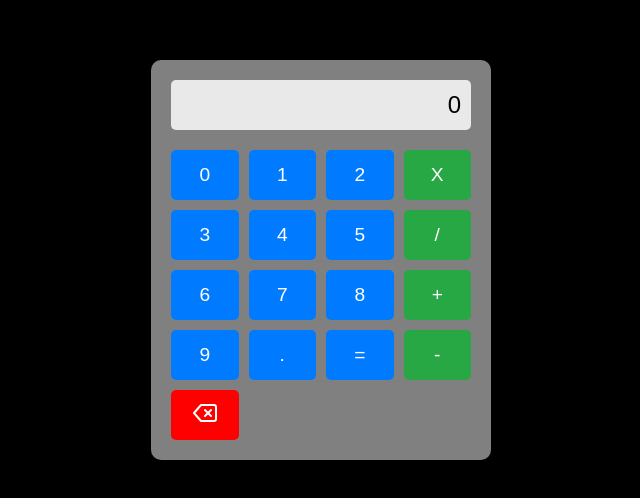
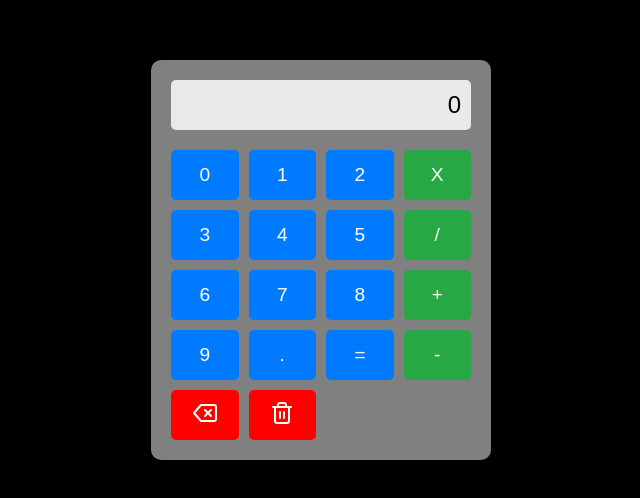
Before and after one commit to AgustinLandeira/Calculadora-basica, a React (Vite) app in the folder calculadoraNormal/: page / in a window 1280 px wide. Shown: the part 140-638 px from the top of the page, without its empty margins (319-959 px from the left). Built offline with nearby package versions, Linux system fonts and the light colour scheme.

Commit message:
feat:haciendo logica para borrar todos los numeros

```diff
--- a/calculadoraNormal/src/App.jsx
+++ b/calculadoraNormal/src/App.jsx
@@ -52,20 +52,38 @@ const Operators = ({numberPassed,updateDisplay}) =>{
 
 }
 
-const Deleter = ({drop}) =>{
+const Deleter = ({drop,dropAll}) =>{
 
-  const handleClick = () =>{
+  const handleClickDelete = () =>{
 
     drop()
 
   }
 
+  const handleClickDeleteAll = () =>{
+    dropAll();
+  }
+
   return (
 
-    <button className="delete" onClick={handleClick}
-            type="button" id="calc_back" aria-label="retroceder 1"><svg xmlns="http://www.w3.org/2000/svg"
-            width="24" height="24" viewBox="0 0 24 24" fill="none" stroke="currentColor" strokeWidth="2" strokeLinecap="round" strokeLinejoin="round"
+    <>
+
+    <button className="delete" onClick={handleClickDelete}
+            type="button" id="calc_back"><svg xmlns="http://www.w3.org/2000/svg"
+            width="24" height="24"  fill="none" stroke="currentColor" strokeWidth="2" strokeLinecap="round" strokeLinejoin="round"
             ><path d="M21 4H8l-7 8 7 8h13a2 2 0 0 0 2-2V6a2 2 0 0 0-2-2z"></path><line x1="18" y1="9" x2="12" y2="15"></line><line x1="12" y1="9" x2="18" y2="15"></line></svg></button>
+
+
+    <button className='delete' onClick={handleClickDeleteAll}  type="button" ><svg xmlns="http://www.w3.org/2000/svg" width="24" height="24"
+    fill="none" stroke="currentColor" strokeWidth="2" strokeLinecap="round" strokeLinejoin="round" >
+      <polyline points="3 6 5 6 21 6"></polyline><path d="M19 6v14a2 2 0 0 1-2 2H7a2 2 0 0 1-2-2V6m3 0V4a2 2 0 0 1 2-2h4a2 2 0 0 1 2 2v2"></path>
+      <line x1="10" y1="11" x2="10" y2="17"></line><line x1="14" y1="11" x2="14" y2="17"></line></svg></button>
+
+
+
+    </>
+
+
 
   )
 }
@@ -85,6 +103,15 @@ const keys = Array(12).fill().map((__,index) => {
 
 function App() {
 
+  const [result,setResult] = useState("0")
+  let [number,setNumber] = useState("")
+
+  const dropAll = () =>{
+
+    setResult(0)
+    setNumber("")
+  }
+
   const drop = () =>{
 
     let stringNumber ="";
@@ -97,15 +124,6 @@ function App() {
 
     list.pop();
 
-    // for(let number of list){
-
-    //   if(number == numberEleminated){
-
-    //     list.drop(number)
-
-
-    //   }
-    // }
     const lastNumber = list.join("")
 
     setNumber(lastNumber)
@@ -160,9 +178,6 @@ function App() {
     setResult(newNumber)
   }
 
-  const [result,setResult] = useState("0")
-  let [number,setNumber] = useState("")
-
   return (
     <>
     <div className="calculator">
@@ -181,7 +196,7 @@ function App() {
 
             { index === "=" &&
 
-            <Deleter drop={drop}></Deleter>
+            <Deleter drop={drop} dropAll={dropAll}></Deleter>
 
 
             }
--- a/calculadoraNormal/src/index.css
+++ b/calculadoraNormal/src/index.css
@@ -50,22 +50,6 @@ button:hover {
   background: #0056b3;
 }
 
-button.clear {
-  background: #ff5f5f;
-}
-
-button.clear:hover {
-  background: #d94040;
-}
-
-button.equal {
-  background: #28a745;
-}
-
-button.equal:hover {
-  background: #1e7e34;
-}
-
 .number{
   background-color: black;
 }
@@ -74,6 +58,14 @@ button.equal:hover {
   background-color: #28a745;
 }
 
+.operator:hover{
+  background: #1e7e34;
+}
+
 .delete{
   background-color: red;
 }
+
+.delete:hover{
+  background: #d94040ea;
+}
```
